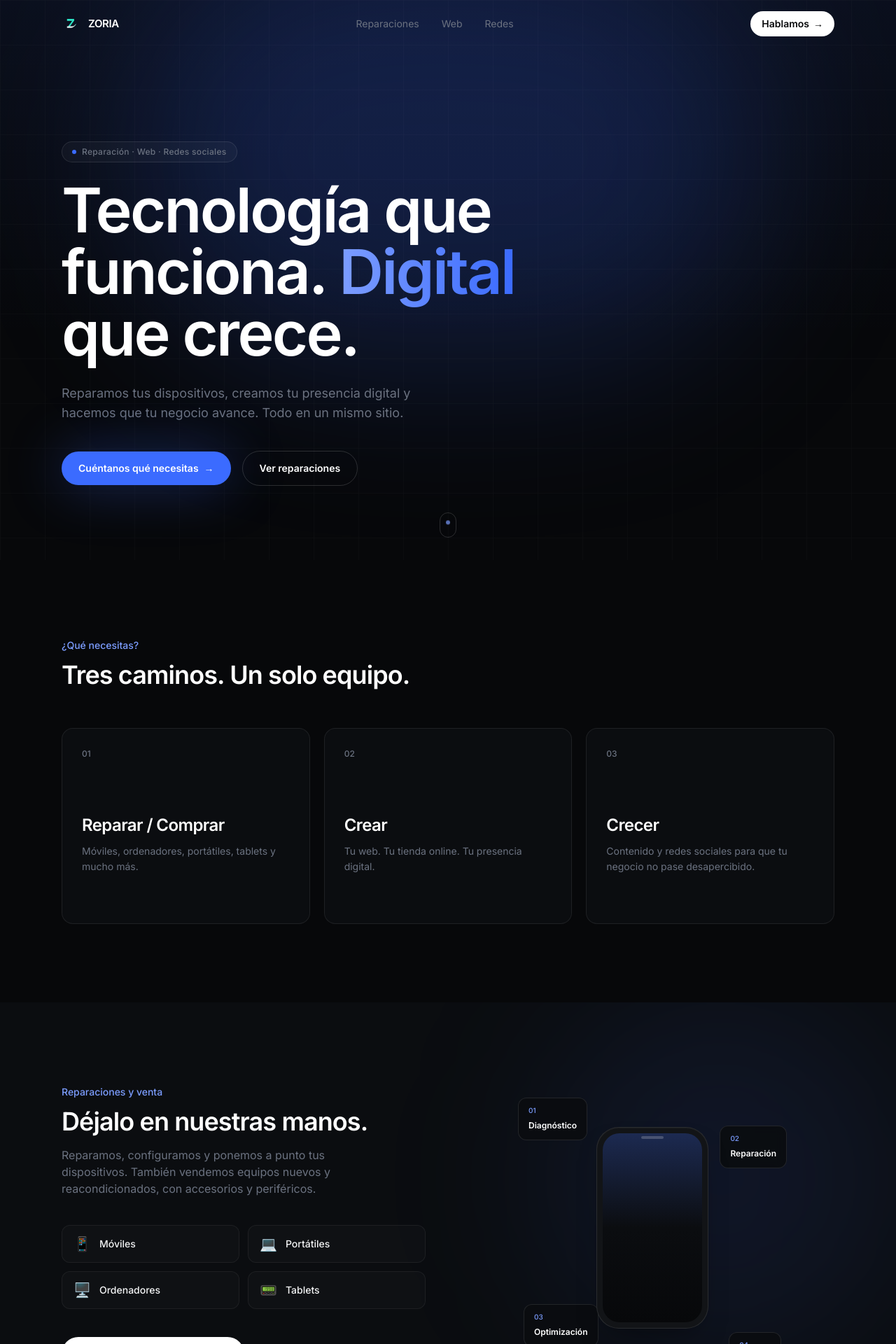
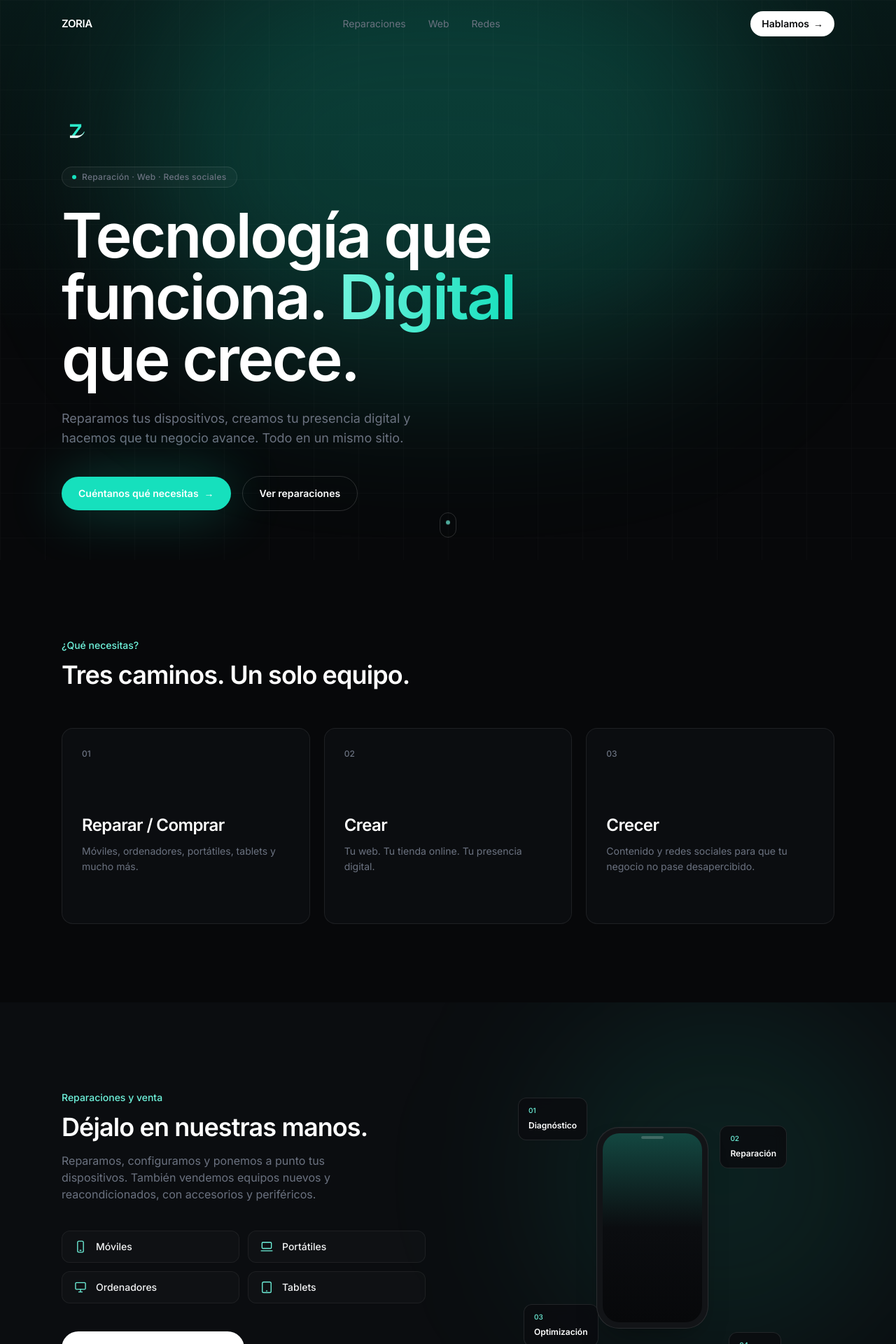
Before and after one commit to carlosfernandezdominguez99-dot/zoria-web, a Next.js app: page / in a window 1280 px wide. Shown: the top 1920 px of the page at 70% size. Built offline with nearby package versions, Linux system fonts and the light colour scheme.

Commit message:
Color de marca turquesa, logo en header/footer/hero, favicon e iconos propios

```diff
--- a/src/app/globals.css
+++ b/src/app/globals.css
@@ -12,7 +12,7 @@ body {
 }
 
 ::selection {
-  background: rgba(59, 107, 255, 0.35);
+  background: rgba(22, 224, 189, 0.35);
   color: #ffffff;
 }
 
@@ -27,7 +27,7 @@ body {
   border-radius: 999px;
 }
 ::-webkit-scrollbar-thumb:hover {
-  background: #3b6bff;
+  background: #16e0bd;
 }
 
 @media (prefers-reduced-motion: reduce) {
--- a/src/components/Footer.tsx
+++ b/src/components/Footer.tsx
@@ -33,9 +33,11 @@ export default function Footer() {
     <footer className="border-t border-white/[0.06] bg-graphite-950 py-16">
       <div className="mx-auto max-w-6xl px-6">
         <div className="grid gap-10 sm:grid-cols-2 md:grid-cols-4">
-          <div className="flex items-center gap-2.5">
-            <ZoriaLogo className="h-7 w-7" />
-            <span className="text-sm font-semibold text-white">ZORIA</span>
+          <div className="flex flex-col gap-4">
+            <ZoriaLogo className="h-16 w-16" />
+            <span className="text-sm font-semibold text-white">
+              ZORIA · Soluciones digitales
+            </span>
           </div>
           {columnas.map((c) => (
             <div key={c.titulo}>
--- a/src/components/Hero.tsx
+++ b/src/components/Hero.tsx
@@ -2,6 +2,7 @@
 
 import { motion } from "framer-motion";
 import { fadeUp, stagger } from "@/lib/motion";
+import ZoriaLogo from "./ZoriaLogo";
 
 export default function Hero() {
   return (
@@ -32,6 +33,10 @@ export default function Hero() {
         animate="show"
         className="relative mx-auto w-full max-w-6xl px-6"
       >
+        <motion.div variants={fadeUp} className="mb-7">
+          <ZoriaLogo className="h-11 w-11" />
+        </motion.div>
+
         <motion.p
           variants={fadeUp}
           className="mb-6 inline-flex items-center gap-2 rounded-full border border-white/10 bg-white/[0.03] px-3.5 py-1.5 text-xs font-medium tracking-wide text-graphite-400"
--- a/src/components/Navbar.tsx
+++ b/src/components/Navbar.tsx
@@ -1,7 +1,6 @@
 "use client";
 
 import { useEffect, useState } from "react";
-import ZoriaLogo from "./ZoriaLogo";
 
 const links = [
   { href: "#reparaciones", label: "Reparaciones" },
@@ -28,11 +27,8 @@ export default function Navbar() {
       }`}
     >
       <div className="mx-auto flex max-w-6xl items-center justify-between px-6 py-4">
-        <a href="#top" className="flex items-center gap-2.5">
-          <ZoriaLogo className="h-7 w-7" />
-          <span className="text-[15px] font-semibold tracking-tight text-white">
-            ZORIA
-          </span>
+        <a href="#top" className="text-[15px] font-semibold tracking-tight text-white">
+          ZORIA
         </a>
 
         <nav className="hidden items-center gap-8 text-sm text-graphite-400 md:flex">
@@ -49,7 +45,7 @@ export default function Navbar() {
 
         <a
           href="#contacto"
-          className="group inline-flex items-center gap-1.5 rounded-full bg-white px-4 py-2 text-sm font-semibold text-graphite-950 transition-all duration-400 hover:bg-zoria-blue hover:text-white"
+          className="group inline-flex items-center gap-1.5 rounded-full bg-white px-4 py-2 text-sm font-semibold text-graphite-950 transition-all duration-400 hover:bg-zoria-blue hover:text-graphite-950"
         >
           Hablamos
           <span className="transition-transform duration-400 group-hover:translate-x-0.5">
--- a/src/components/Redes.tsx
+++ b/src/components/Redes.tsx
@@ -2,16 +2,24 @@
 
 import { motion } from "framer-motion";
 import { fadeUp, stagger, viewport } from "@/lib/motion";
+import {
+  IconReel,
+  IconPost,
+  IconStory,
+  IconMusic,
+  IconChart,
+  IconChat,
+} from "./icons";
 
 const conceptos = ["Contenido", "Estrategia", "Edición", "Publicación", "Crecimiento"];
 
 const cards = [
-  { icono: "🎬", label: "Reel" },
-  { icono: "📸", label: "Post" },
-  { icono: "✨", label: "Story" },
-  { icono: "🎵", label: "TikTok" },
-  { icono: "📈", label: "Estadísticas" },
-  { icono: "💬", label: "Interacción" },
+  { Icono: IconReel, label: "Reel" },
+  { Icono: IconPost, label: "Post" },
+  { Icono: IconStory, label: "Story" },
+  { Icono: IconMusic, label: "TikTok" },
+  { Icono: IconChart, label: "Estadísticas" },
+  { Icono: IconChat, label: "Interacción" },
 ];
 
 export default function Redes() {
@@ -82,7 +90,7 @@ export default function Redes() {
                   i === 1 || i === 4 ? "translate-y-4" : ""
                 }`}
               >
-                <span className="text-2xl">{c.icono}</span>
+                <c.Icono className="h-6 w-6 text-zoria-blueLight" />
                 <span className="text-[11px] font-medium text-graphite-400">
                   {c.label}
                 </span>
--- a/src/components/Reparaciones.tsx
+++ b/src/components/Reparaciones.tsx
@@ -2,12 +2,13 @@
 
 import { motion } from "framer-motion";
 import { fadeUp, scaleIn, stagger, viewport } from "@/lib/motion";
+import { IconPhone, IconLaptop, IconDesktop, IconTablet } from "./icons";
 
 const dispositivos = [
-  { icono: "📱", label: "Móviles" },
-  { icono: "💻", label: "Portátiles" },
-  { icono: "🖥️", label: "Ordenadores" },
-  { icono: "📟", label: "Tablets" },
+  { Icono: IconPhone, label: "Móviles" },
+  { Icono: IconLaptop, label: "Portátiles" },
+  { Icono: IconDesktop, label: "Ordenadores" },
+  { Icono: IconTablet, label: "Tablets" },
 ];
 
 const pasos = [
@@ -50,7 +51,7 @@ export default function Reparaciones() {
                   key={d.label}
                   className="flex items-center gap-3 rounded-xl border border-white/[0.06] bg-white/[0.02] px-4 py-3"
                 >
-                  <span className="text-xl">{d.icono}</span>
+                  <d.Icono className="h-5 w-5 text-zoria-blueLight" />
                   <span className="text-sm font-medium text-graphite-100">
                     {d.label}
                   </span>
--- /dev/null
+++ b/src/components/icons.tsx
@@ -0,0 +1,93 @@
+type IconProps = { className?: string };
+
+const base = "h-5 w-5";
+
+export function IconPhone({ className = base }: IconProps) {
+  return (
+    <svg viewBox="0 0 24 24" fill="none" className={className} stroke="currentColor" strokeWidth="1.6">
+      <rect x="7" y="2.5" width="10" height="19" rx="2.2" />
+      <path strokeLinecap="round" d="M11 18.3h2" />
+    </svg>
+  );
+}
+
+export function IconLaptop({ className = base }: IconProps) {
+  return (
+    <svg viewBox="0 0 24 24" fill="none" className={className} stroke="currentColor" strokeWidth="1.6">
+      <rect x="4" y="4.5" width="16" height="10.5" rx="1.4" />
+      <path strokeLinecap="round" d="M2.5 19h19" />
+    </svg>
+  );
+}
+
+export function IconDesktop({ className = base }: IconProps) {
+  return (
+    <svg viewBox="0 0 24 24" fill="none" className={className} stroke="currentColor" strokeWidth="1.6">
+      <rect x="3.5" y="4" width="17" height="11.5" rx="1.4" />
+      <path strokeLinecap="round" d="M9 20h6M12 15.5V20" />
+    </svg>
+  );
+}
+
+export function IconTablet({ className = base }: IconProps) {
+  return (
+    <svg viewBox="0 0 24 24" fill="none" className={className} stroke="currentColor" strokeWidth="1.6">
+      <rect x="4.5" y="3" width="15" height="18" rx="2.2" />
+      <path strokeLinecap="round" d="M11.4 18.2h1.2" />
+    </svg>
+  );
+}
+
+export function IconReel({ className = base }: IconProps) {
+  return (
+    <svg viewBox="0 0 24 24" fill="none" className={className} stroke="currentColor" strokeWidth="1.6">
+      <rect x="3.5" y="3.5" width="17" height="17" rx="3.5" />
+      <path d="M10 8.5l6 3.5-6 3.5v-7z" fill="currentColor" stroke="none" />
+    </svg>
+  );
+}
+
+export function IconPost({ className = base }: IconProps) {
+  return (
+    <svg viewBox="0 0 24 24" fill="none" className={className} stroke="currentColor" strokeWidth="1.6">
+      <rect x="3.5" y="3.5" width="17" height="17" rx="3.5" />
+      <circle cx="8.7" cy="9" r="1.5" />
+      <path strokeLinecap="round" strokeLinejoin="round" d="M4.5 16.5l4.2-4.2a1.5 1.5 0 012.12 0l1.68 1.68M14 13l1.5-1.5a1.5 1.5 0 012.12 0l2.38 2.38" />
+    </svg>
+  );
+}
+
+export function IconStory({ className = base }: IconProps) {
+  return (
+    <svg viewBox="0 0 24 24" fill="none" className={className} stroke="currentColor" strokeWidth="1.6">
+      <circle cx="12" cy="12" r="8.5" />
+      <path d="M12 8v4l2.6 2.6" strokeLinecap="round" strokeLinejoin="round" />
+    </svg>
+  );
+}
+
+export function IconMusic({ className = base }: IconProps) {
+  return (
+    <svg viewBox="0 0 24 24" fill="none" className={className} stroke="currentColor" strokeWidth="1.6">
+      <path strokeLinecap="round" strokeLinejoin="round" d="M9 18V5.6l9-1.6v12" />
+      <circle cx="7" cy="18" r="2.2" />
+      <circle cx="16" cy="16" r="2.2" />
+    </svg>
+  );
+}
+
+export function IconChart({ className = base }: IconProps) {
+  return (
+    <svg viewBox="0 0 24 24" fill="none" className={className} stroke="currentColor" strokeWidth="1.6">
+      <path strokeLinecap="round" strokeLinejoin="round" d="M4 19V9M10 19V5M16 19v-6.5M20 19H4" />
+    </svg>
+  );
+}
+
+export function IconChat({ className = base }: IconProps) {
+  return (
+    <svg viewBox="0 0 24 24" fill="none" className={className} stroke="currentColor" strokeWidth="1.6">
+      <path strokeLinecap="round" strokeLinejoin="round" d="M4 5.5h16v11H9.5L5.5 20v-3.5H4v-11z" />
+    </svg>
+  );
+}
--- a/tailwind.config.ts
+++ b/tailwind.config.ts
@@ -20,9 +20,9 @@ const config: Config = {
           50: "#FAFAFB",
         },
         zoria: {
-          blue: "#3B6BFF",
-          blueDim: "#2447B8",
-          blueLight: "#7C9DFF",
+          blue: "#16E0BD",
+          blueDim: "#0FA98F",
+          blueLight: "#6FF3DC",
         },
       },
       fontFamily: {
@@ -30,10 +30,10 @@ const config: Config = {
       },
       backgroundImage: {
         "grid-fade":
-          "linear-gradient(180deg, rgba(59,107,255,0.08) 0%, rgba(59,107,255,0) 60%)",
+          "linear-gradient(180deg, rgba(22,224,189,0.08) 0%, rgba(22,224,189,0) 60%)",
       },
       boxShadow: {
-        glow: "0 0 80px rgba(59,107,255,0.35)",
+        glow: "0 0 80px rgba(22,224,189,0.30)",
         card: "0 1px 0 rgba(255,255,255,0.04) inset, 0 20px 40px -20px rgba(0,0,0,0.5)",
       },
       transitionDuration: {
```
Also changed, not shown: src/app/icon.png (added).
